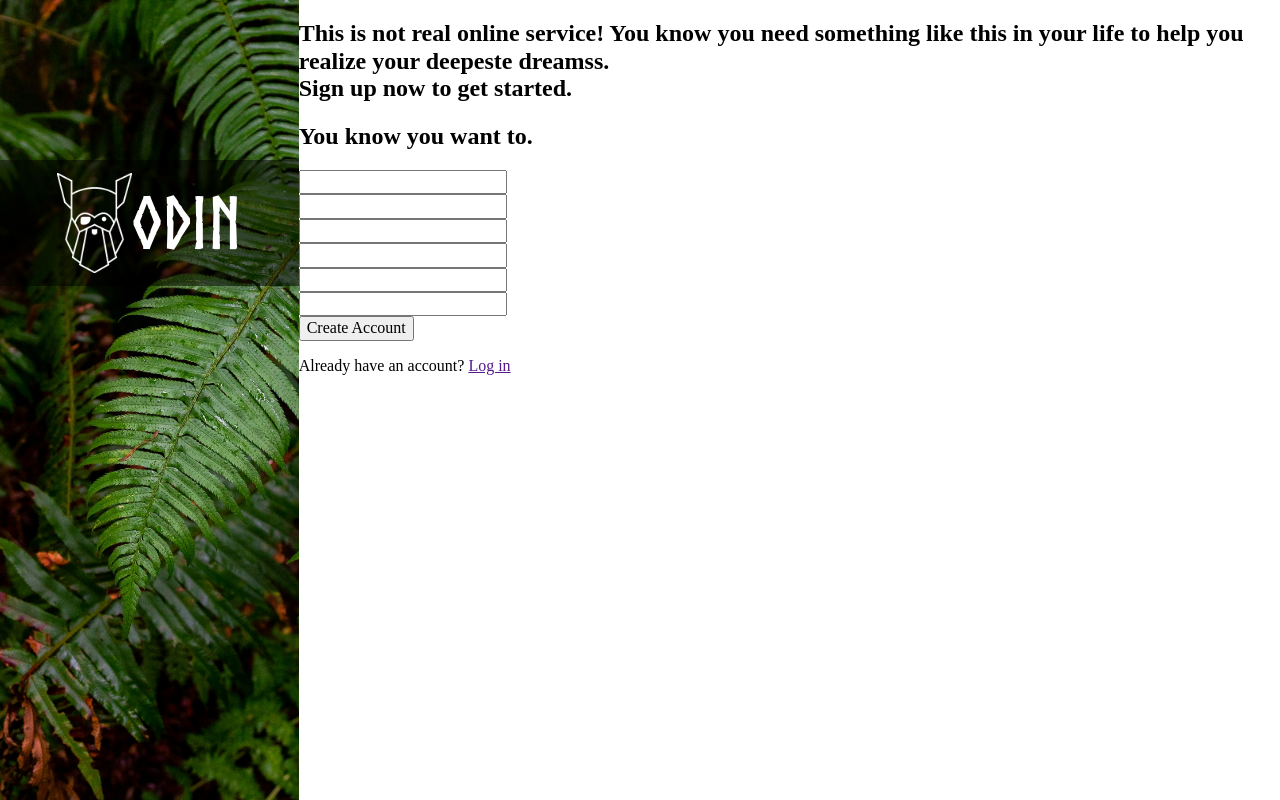
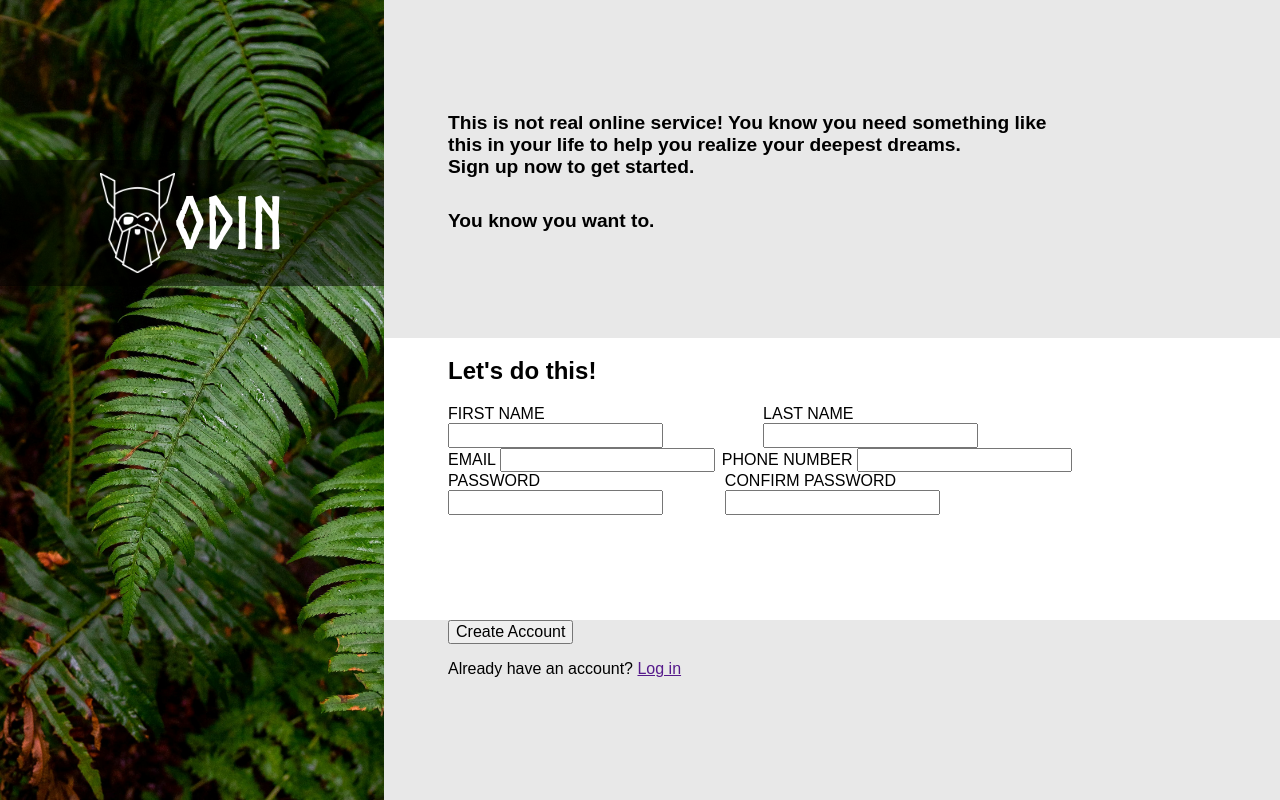
Before and after one commit to Muze32/Sign-up-Form-Odin, a plain HTML site: page index.html in a window 1280 px wide. Drawn offline with Linux system fonts and the light colour scheme.

Commit message:
Change backgrounds, padding and add labels
Added an gray bg color to head and footer sections and fixed some
paddings and margins. Also, changed the width of the two main divs from
% to vw so now they cover the correspondent size of the webpage.

Also, added label to input forms and displayed accordingly to the design
desired.

```diff
--- a/index.html
+++ b/index.html
@@ -11,36 +11,48 @@
     <div class="img-logo">
         <div class="logo"><img src="img/odin-lined.png  " alt="odin logo">ODIN</div>
     </div>
+
     <div class="information">
         <div class="intro">
-            <h2>This is not real online service! You know you need something like this in your life to help you realize your deepeste dreamss. <br> Sign up now to get started.</h2>
-            <h2>You know you want to.</h2>
+            <p>This is not real online service! You know you need something like this in your life to help you realize your deepest dreams. <br> Sign up now to get started.</p>
+            <p>You know you want to.</p>
         </div>
 
         <form action="https://httpbin.org/post" method="post">
+            <h2>Let's do this!</h2>
+
+            <div class="parent">
                 <div>
-                <label for=""></label>
-                <input type="text" id="" name="">
+                    <label for="first-name">FIRST NAME</label>
+                    <input type="text" id="first-name" name="user_first_name">
                 </div>
                 <div>
-                <label for=""></label>
-                <input type="text" id="" name="">
+                    <label for="last-name">LAST NAME</label>
+                    <input type="text" id="last-name" name="user_last_name">
+                </div>
+            </div>
+
+            <div class="parent">
+                <div>
+                    <label for="email">EMAIL</label>
+                    <input type="email" id="email" name="user_email">
                 </div>
                 <div>
-                <label for=""></label>
-                <input type="text" id="" name="">
+                    <label for="phone">PHONE NUMBER</label>
+                    <input type="tel" id="phone" name="user_phone">
                 </div>
+            </div>
+
+            <div class="parent">
                 <div>
-                <label for=""></label>
-                <input type="text" id="" name="">
+                    <label for="pwd">PASSWORD</label>
+                    <input type="password" id="pwd" name="user_pwd">
                 </div>
+
                 <div>
-                <label for=""></label>
-                <input type="text" id="" name="">
+                    <label for="pwdC"> CONFIRM PASSWORD</label>
+                    <input type="password" id="pwdC" name="user_pwdC">
                 </div>
-            <div>
-                <label for=""></label>
-                <input type="text" id="" name="">
             </div>
         </form>
 
--- a/style.css
+++ b/style.css
@@ -6,9 +6,15 @@
     font-style: normal;
 }
 
+:root {
+    --bg-principal: rgb(232, 232, 232);
+}
+
+
 body {
     display: flex;
     margin: 0;
+    font-family: sans-serif, Verdana, Geneva, Tahoma;
 }
 
 body > div {
@@ -22,7 +28,7 @@ body > div {
     background-image: url(img/leafs.jpg);
     background-size: cover;
     background-repeat: no-repeat;
-    width: 30%;
+    width: 30vw;
 }
 
 .logo {
@@ -41,3 +47,45 @@ body > div {
 .logo img {
     height: 100px;
 }
+
+
+/*****************Information*********************/
+
+.information {
+    width: 70vw;
+    display: flex;
+    flex-direction: column;
+}
+
+.information > * {
+    padding-left: 4rem;
+    padding-right: 13rem;
+    flex-grow: 1;
+}
+
+/************INTRO*************/
+
+.information > div {
+    background-color: var(--bg-principal);
+}
+
+.intro {
+    padding-top: 7rem;
+}
+
+.intro p {
+    margin: 0;
+    font-weight: 600;
+    font-size: 1.2rem;
+}
+
+.intro p:first-child {
+    padding-bottom: 2rem;
+}
+
+/***********FORM****************/
+
+form > div {
+    display: flex;
+    justify-content: space-between;
+}
```
Lines whose indentation alone changed are shown as unchanged.
